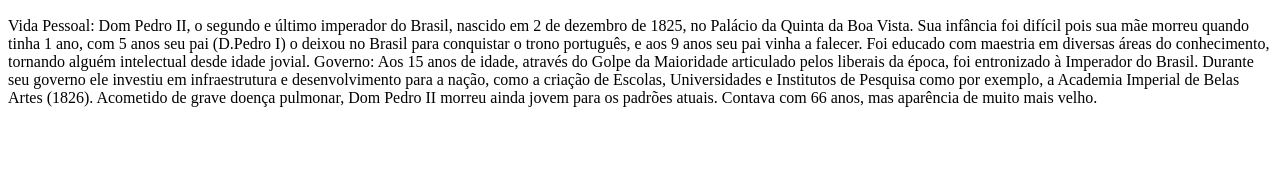
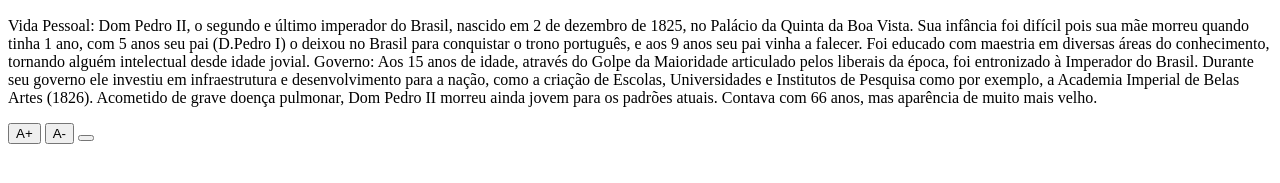
Before and after one commit to pavarini/MAT-II-1-TRI-, a plain HTML site: page index.html in a window 1280 px wide. Shown: the part 389-572 px from the top of the page. Drawn offline with Linux system fonts and the light colour scheme.

Commit message:
Update index.html

```diff
--- a/index.html
+++ b/index.html
@@ -22,3 +22,12 @@ Acometido de grave doença pulmonar, Dom Pedro II morreu ainda jovem para os pad
         </div>
       </div>
     </section>
+
+    <div id="opcoes-acessibilidade"   class="opcoes-acessibilidade apresenta-lista">
+      <button id="aumentar-fonte" class="btn btn-primary fw-bold" >A+
+      </button>
+      <button id="diminuir-fonte" class="btn btn-primary fw-bold" >A-
+      </button>
+      <button id="alterna-contraste" class="btn btn-primary fw-bold" >
+        <i class="bi bi-shadows></i>></button>
+          </div>
```
